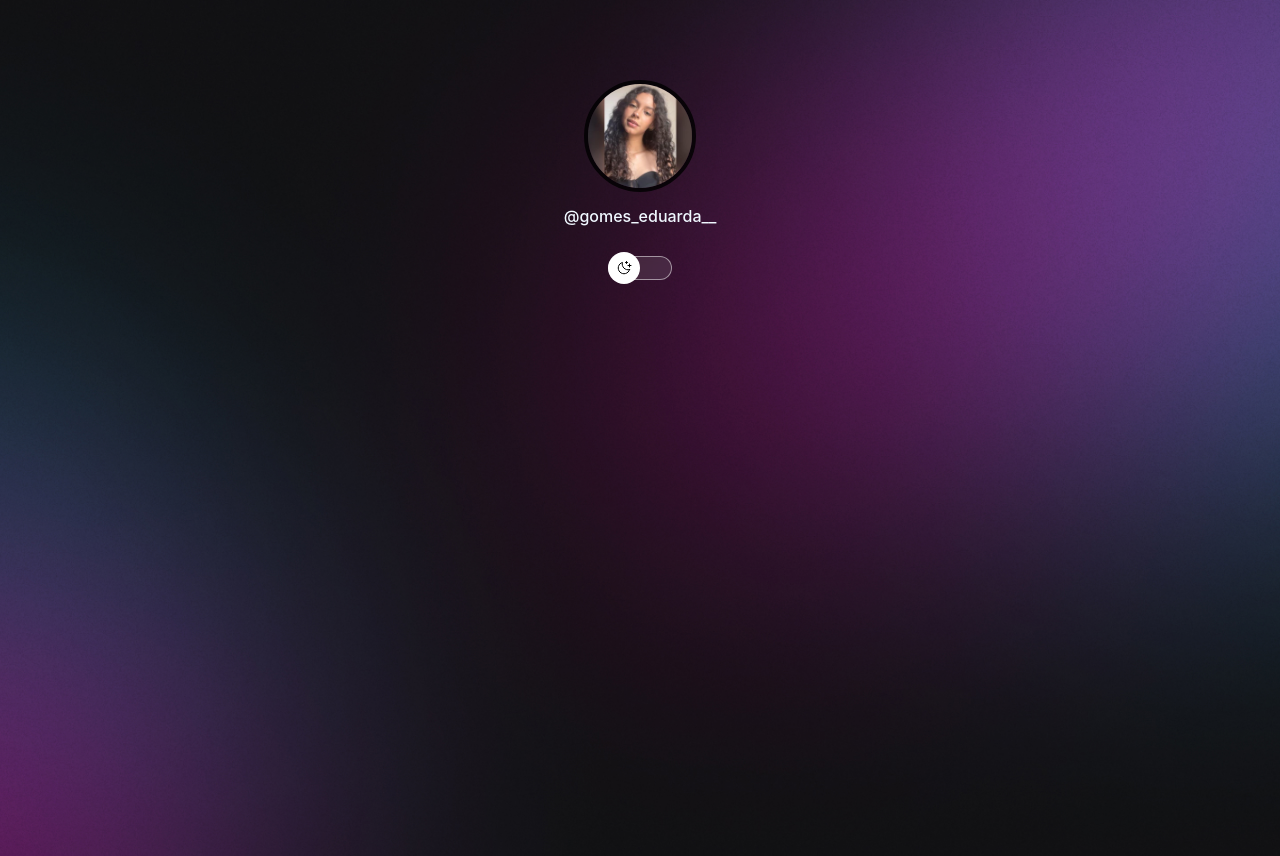
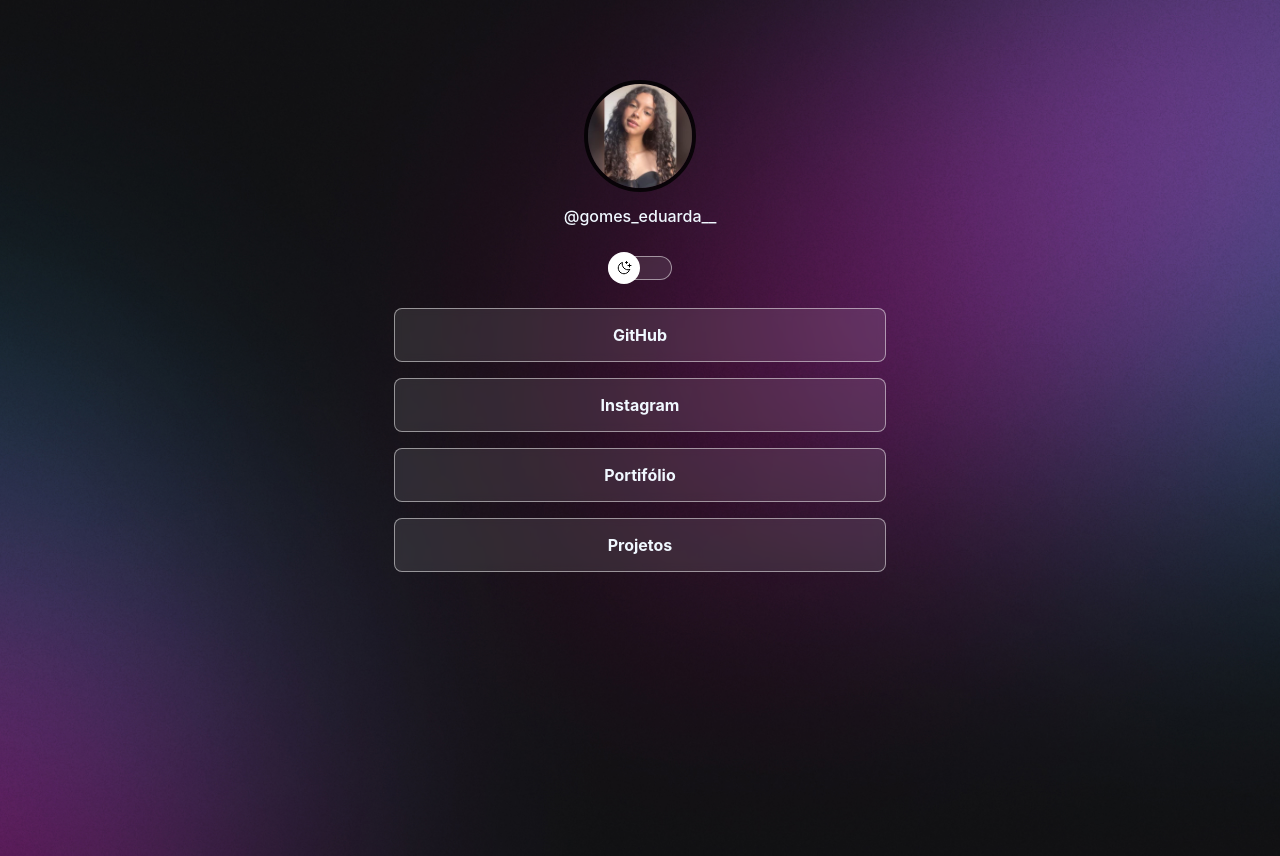
Before and after one commit to eduardagomessenai/dev-likes-react, a React (Create React App) app: page / in a window 1280 px wide. Built offline with nearby package versions, Linux system fonts and the light colour scheme.

Commit message:
finalizado links iniciando socialLinks

```diff
--- /dev/null
+++ b/src/components/links/link.module.css
@@ -0,0 +1,23 @@
+
+ li a {
+    display: flex;
+    align-items: center;
+    justify-content: center;
+    padding: 16px 24px;
+
+    border: 1px solid var(--stroke-color);
+    border-radius: 8px;
+    background: var(--surface-color);
+
+    backdrop-filter: blur(4px);
+    -webkit-backdrop-filter: blur(4px);
+
+    text-decoration: none;
+    font-weight: bold;
+}
+
+/* Pseudo-selector */
+ li a:hover{
+    background: var(--surface-color-hover);
+    border: 1px solid var(--text-color)
+}
--- /dev/null
+++ b/src/components/links/links.jsx
@@ -0,0 +1,13 @@
+import "./link.module.css";
+
+const Links = ({children,link}) =>{
+    return(
+
+        <li>
+    <a href={link} target="_blank">{children}</a>
+</li>
+ )
+
+}
+
+export default Links
--- a/src/pages/App.css
+++ b/src/pages/App.css
@@ -42,3 +42,11 @@
     margin: 56px auto 0px;
     padding: 0 24px;
 }
+
+#links ul{
+    list-style: none;
+    display: flex;
+    flex-direction: column;
+    gap: 16px; /* Isso seria o espaçamento entre um e outro*/
+    padding: 24px;
+}
--- a/src/pages/App.jsx
+++ b/src/pages/App.jsx
@@ -2,6 +2,7 @@
 import { useState } from "react";
 import Profile from "../components/profile/profile";
 import Switch from "../components/switch/switch";
+import Links from "../components/links/links";
 
 import "./App.css";
 
@@ -17,6 +18,15 @@
     <div id="container">
       <Profile imgSrc={imgSrc} imgAlt={imgAlt}>@gomes_eduarda__</Profile>
       <Switch></Switch>
+    <div id="links">
+      <ul>
+      <Links link={"https://github.com"}>GitHub</Links>
+      <Links link={"#"}>Instagram</Links>
+      <Links link={"#"}>Portifólio</Links>
+      <Links link={"#"}>Projetos</Links>
+      </ul>
+
+      </div>
     </div>
 
 );
```
Also changed, not shown: src/components/socialLinks/socialLinks.jsx (added), src/components/socialLinks/socialLinks.modules.css (added).
